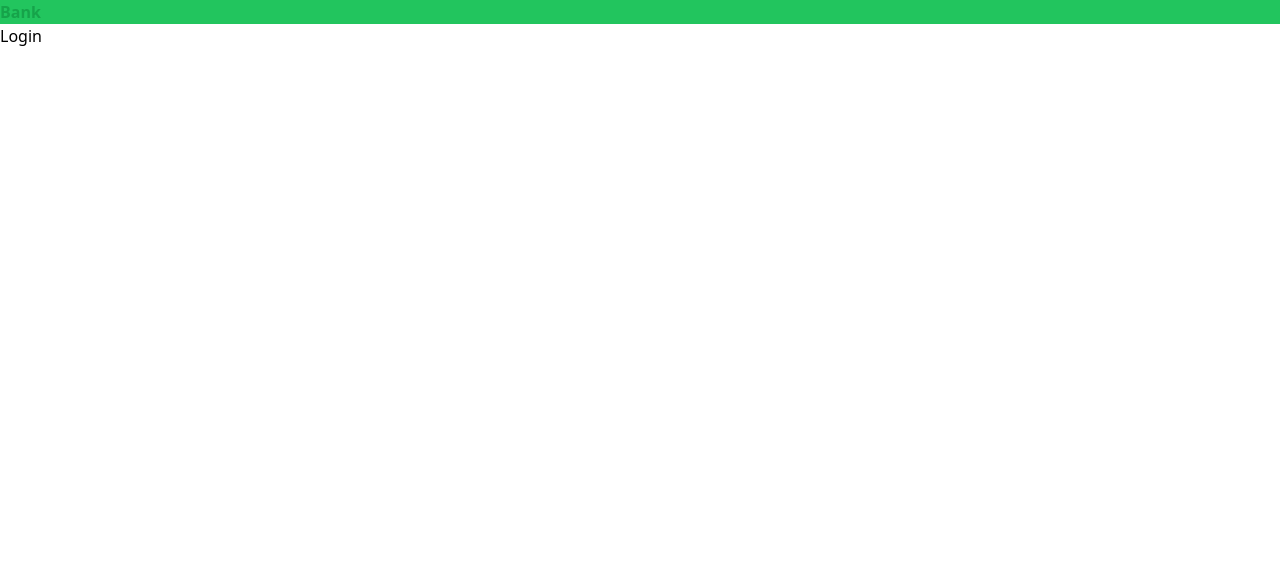
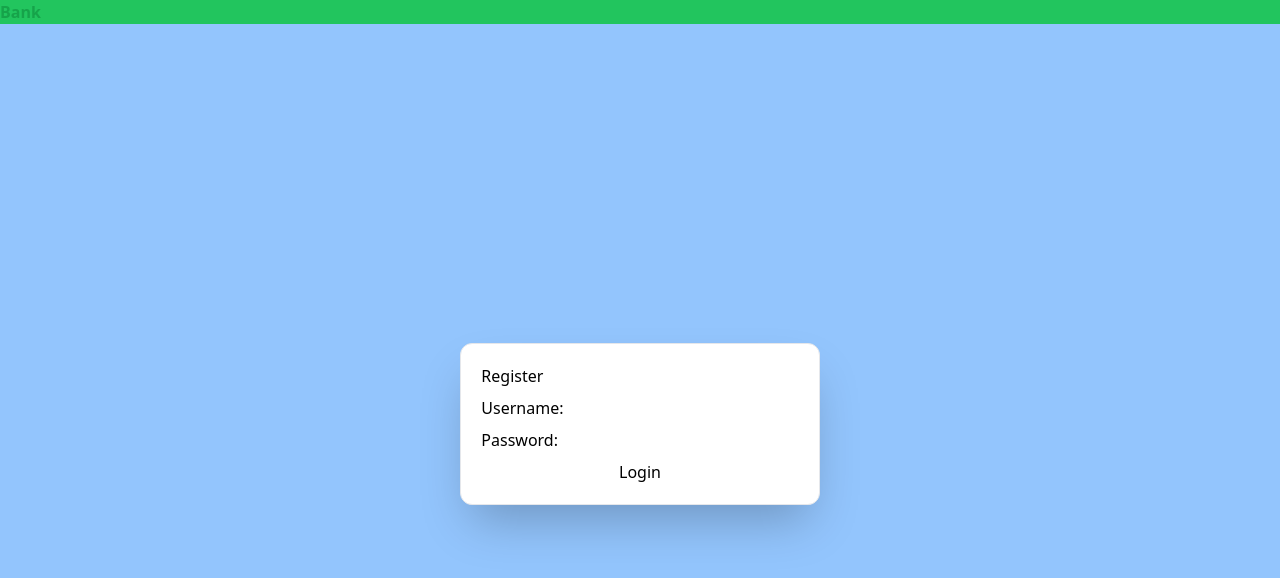
Before and after one commit to hussainCodes/bank-demo, a React (Create React App) app: page /login in a window 1280 px wide. Shown: the top 578 px of the page. Built offline with nearby package versions, Linux system fonts and the light colour scheme.

Commit message:
register & login needfix

```diff
--- a/src/API/auth.js
+++ b/src/API/auth.js
@@ -10,7 +10,7 @@ const registerUser = async (userInfo) => {
   for (const k in userInfo) {
     formData.append(k, userInfo[k]);
   }
-  const { data } = await instance.post("/mini-project/api/auth/register", {
+  const { data } = await instance.post("mini-project/api/auth/register", {
     formData,
   });
   return data;
--- a/src/components/Login.js
+++ b/src/components/Login.js
@@ -1,9 +1,61 @@
-import React from 'react'
+import React,{useState} from 'react'
+import { useMutation } from '@tanstack/react-query';
+import { loginUser } from '../API/auth';
+const Login = () => {
+    const [user, setUser] = useState({});
+    const handleChange = (e)=>{
+        if(e.target.name ==="image"){
+            setUser({...user , [e.target.name]:e.target.files[0]})
+        }else{
+            setUser({...user, [e.target.name]:e.target.value})
+        }
+    }
+    const {mutate} = useMutation({
+        mutationKey:["login"],
+        mutationFn:()=>loginUser(user)
 
-const Login = () => {
-  return (
-    <div>Login</div>
-  )
+
+    })
+    const handleSubmit = (e)=>{
+        e.preventDefualt();
+        mutate();
+        console.log(user);
+
+    }
+
+      return (
+        <div className='bg-blue-300 justify-center flex items-center h-[100vh]'>
+            <div className='border p-5 rounded-xl bg-white shadow-2xl'>
+            <form onSubmit={handleSubmit}>
+           <div className='flex flex-col gap-2 '>
+           <h1 >Register</h1>
+           <div>
+            <label>Username: </label>
+           <input
+           type='name'
+           onChange={handleChange}
+           />
+           </div>
+           <div>
+            <label>Password: </label>
+           <input
+           type="password"
+           onChange={handleChange}
+           className=''
+           />
+           </div>
+
+           <button
+           type='submit'
+           className=''>
+            Login
+           </button>
+           </div>
+           </form>
+           </div>
+
+        </div>
+      )
 }
 
 export default Login
--- a/src/components/Register.js
+++ b/src/components/Register.js
@@ -18,30 +18,43 @@ const {mutate} = useMutation({
 })
 const handleSubmit = (e)=>{
     e.preventDefualt();
+    console.log(user);
     mutate();
+
 }
 
   return (
-    <div className='bg-blue-300 justify-center flex'>
+    <div className='bg-blue-300 justify-center flex items-center h-[100vh]'>
+        <div className='border p-5 rounded-xl bg-white shadow-2xl'>
         <form onSubmit={handleSubmit}>
        <div className='flex flex-col gap-2 '>
        <h1 >Register</h1>
        <div>
-        <label>Username</label>
+        <label>Username: </label>
        <input
        type='name'
        onChange={handleChange}
        />
        </div>
        <div>
-        <label>Password</label>
+        <label>Password: </label>
        <input
        type="password"
        onChange={handleChange}
+       className=''
        />
        </div>
+       <input
+       type="file" accept="image/*" />
+       <button
+       type='submit'
+       className=''>
+        Register
+       </button>
        </div>
        </form>
+       </div>
+
     </div>
   )
 }
```
